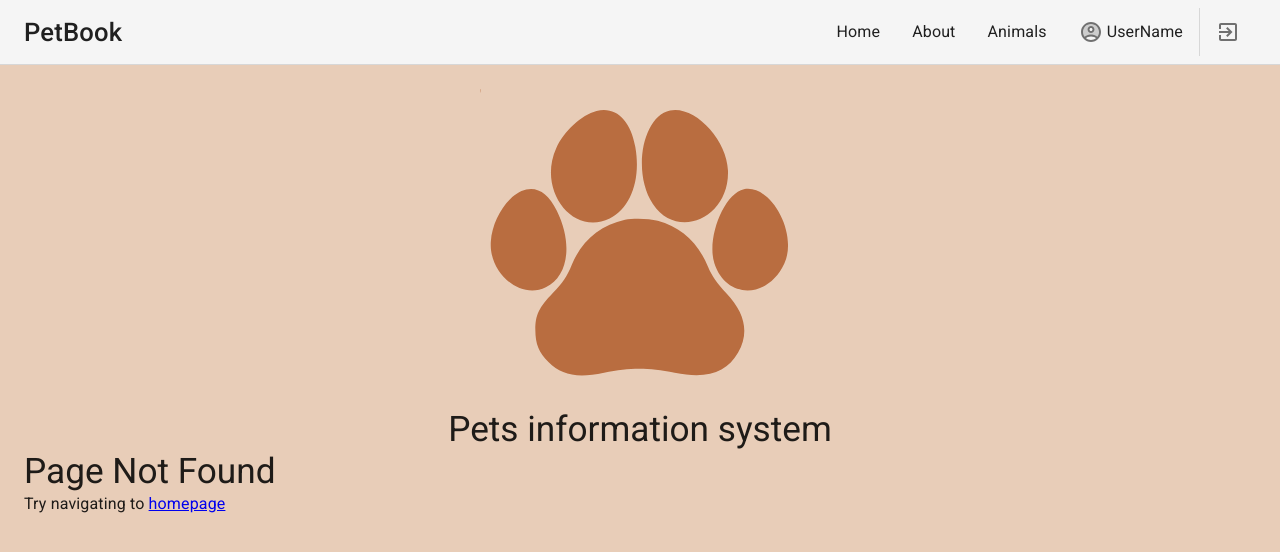
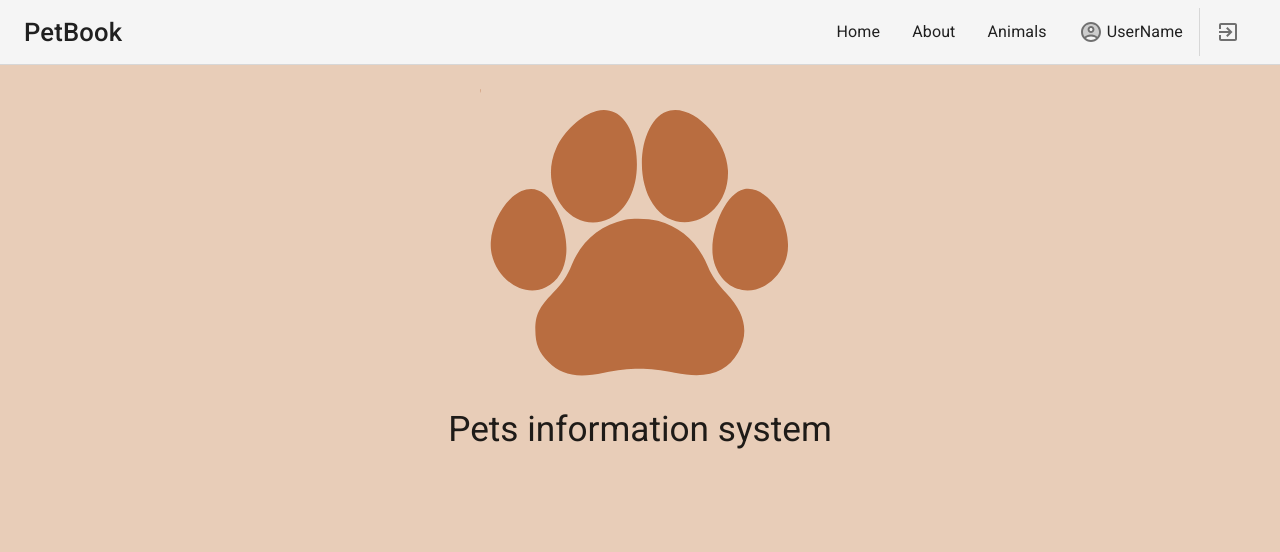
Before and after one commit to pets-oss/pets-front, a React (Create React App) app: page / in a window 1280 px wide. Before the commit this address had no page. Shown: the top 552 px of the page. Built offline with nearby package versions, Linux system fonts and the light colour scheme.

Commit message:
Fix router default component loading (#50)
Co-authored-by: PPrakapvicius <p.prakapavicius@gmail.com>

```diff
--- a/src/App.tsx
+++ b/src/App.tsx
@@ -8,7 +8,7 @@ import { makeStyles, ThemeProvider } from '@material-ui/core/styles';
 import { Skeleton } from '@material-ui/lab';
 import SiteBottomNavigation from './components/layout/SiteBottomNavigation';
 import SiteTopNavigation from './components/layout/SiteTopNavigation';
-import About from './pages/About';
+import PageNotFound from './pages/PageNotFound';
 import MuiTheme from './theme';
 
 const LocationDisplay = () => {
@@ -47,9 +47,9 @@ export default function App() {
             <div className={classes.root}>
                 <SiteTopNavigation />
                 <Container component="main" className={classes.main} maxWidth="lg">
-                    <Switch>
-                        <Route exact path="/about" component={About} />
-                        <React.Suspense fallback={<Skeleton variant="rect" height="100vh" />}>
+                    <React.Suspense fallback={<Skeleton variant="rect" height="100vh" />}>
+                        <Switch>
+                            <Route exact path="/about" component={React.lazy(() => import('./pages/About'))} />
                             <Route
                                 exact
                                 path="/user-profile"
@@ -77,9 +77,9 @@ export default function App() {
                                 component={React.lazy(() => import('./pages/PageNotImplemented'))}
                             />
                             <Route exact path="/" component={React.lazy(() => import('./pages/Home'))} />
-                            <Route component={React.lazy(() => import('./pages/PageNotFound'))} />
-                        </React.Suspense>
-                    </Switch>
+                            <Route component={PageNotFound} />
+                        </Switch>
+                    </React.Suspense>
                 </Container>
                 <SiteBottomNavigation />
             </div>
```
